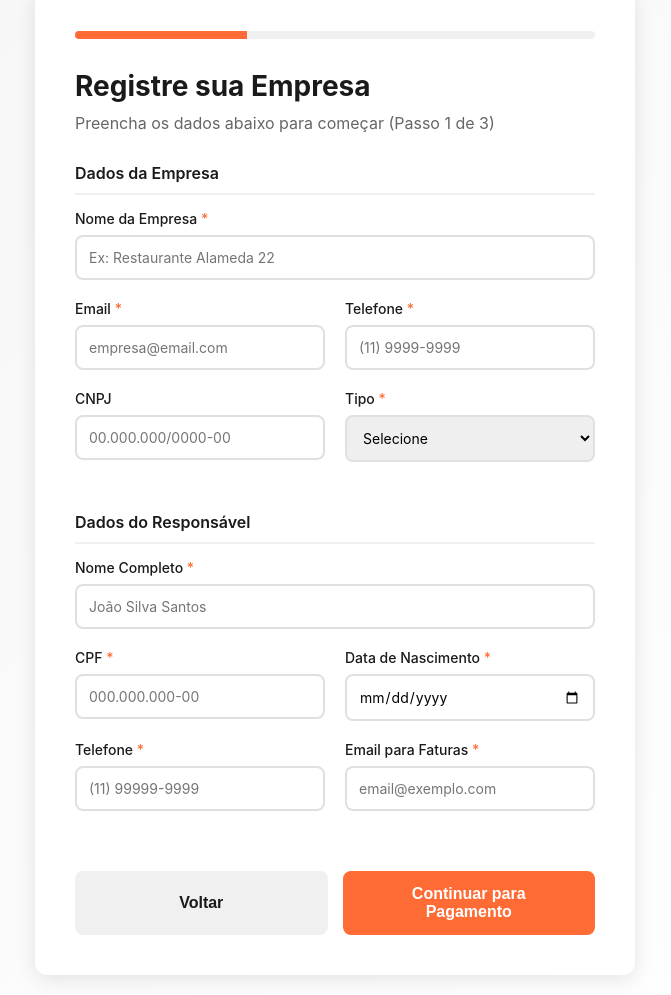
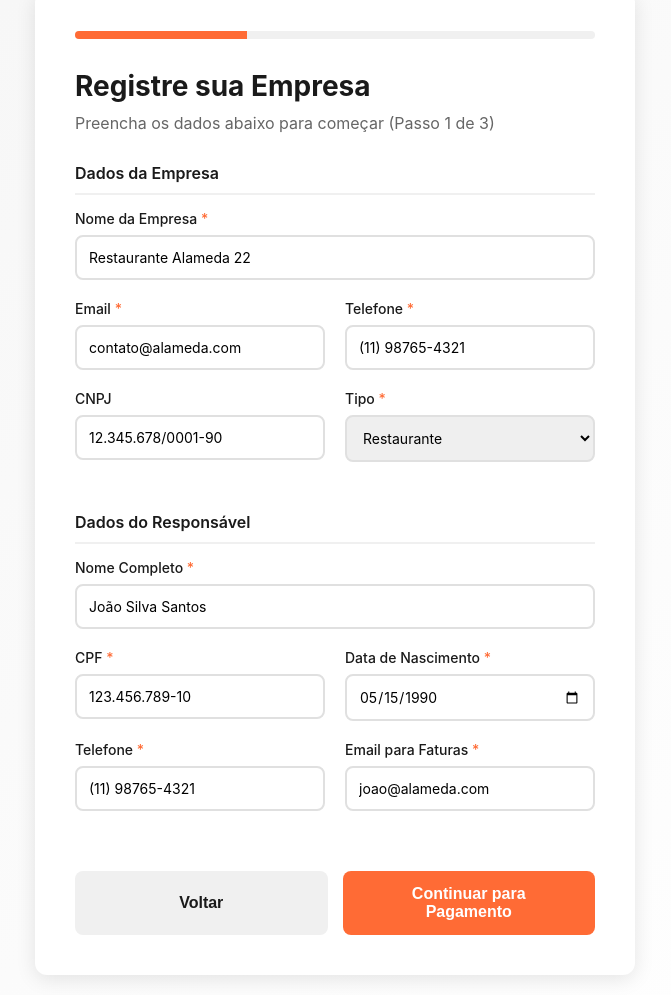
Before and after one commit to filiperamosb/degustte, a website: page cadastro-pagamento.html in a window 1280 px wide. Shown: the part 189-1184 px from the top of the page, without its empty margins (305-976 px from the left). Drawn offline with Linux system fonts and the light colour scheme.

Commit message:
Pré-preencher formulário com dados fictícios para testes
- Nome: Restaurante Alameda 22
- Email: contato@alameda.com
- Telefone: (11) 98765-4321
- CNPJ: 12.345.678/0001-90
- Responsável: João Silva Santos
- CPF: 123.456.789-10
- Data Nasc: 15/05/1990

Co-Authored-By: Claude Haiku 4.5 <noreply@anthropic.com>

```diff
--- a/cadastro-pagamento.html
+++ b/cadastro-pagamento.html
@@ -257,19 +257,19 @@
                     <div class="form-group">
                         <label for="nomeEmpresa">Nome da Empresa <span class="required">*</span></label>
                         <input type="text" id="nomeEmpresa" name="nomeEmpresa"
-                               placeholder="Ex: Restaurante Alameda 22" required>
+                               placeholder="Ex: Restaurante Alameda 22" value="Restaurante Alameda 22" required>
                     </div>
 
                     <div class="form-row">
                         <div class="form-group">
                             <label for="email">Email <span class="required">*</span></label>
                             <input type="email" id="email" name="email"
-                                   placeholder="empresa@email.com" required>
+                                   placeholder="empresa@email.com" value="contato@alameda.com" required>
                         </div>
                         <div class="form-group">
                             <label for="telefone">Telefone <span class="required">*</span></label>
                             <input type="tel" id="telefone" name="telefone"
-                                   placeholder="(11) 9999-9999" required>
+                                   placeholder="(11) 9999-9999" value="(11) 98765-4321" required>
                         </div>
                     </div>
 
@@ -277,13 +277,13 @@
                         <div class="form-group">
                             <label for="cnpj">CNPJ</label>
                             <input type="text" id="cnpj" name="cnpj"
-                                   placeholder="00.000.000/0000-00">
+                                   placeholder="00.000.000/0000-00" value="12.345.678/0001-90">
                         </div>
                         <div class="form-group">
                             <label for="tipo">Tipo <span class="required">*</span></label>
                             <select id="tipo" name="tipo" required>
                                 <option value="">Selecione</option>
-                                <option value="restaurante">Restaurante</option>
+                                <option value="restaurante" selected>Restaurante</option>
                                 <option value="bar">Bar</option>
                                 <option value="pizzaria">Pizzaria</option>
                                 <option value="lanchonete">Lanchonete</option>
@@ -300,18 +300,18 @@
                     <div class="form-group">
                         <label for="nomeResponsavel">Nome Completo <span class="required">*</span></label>
                         <input type="text" id="nomeResponsavel" name="nomeResponsavel"
-                               placeholder="João Silva Santos" required>
+                               placeholder="João Silva Santos" value="João Silva Santos" required>
                     </div>
 
                     <div class="form-row">
                         <div class="form-group">
                             <label for="cpf">CPF <span class="required">*</span></label>
                             <input type="text" id="cpf" name="cpf"
-                                   placeholder="000.000.000-00" required>
+                                   placeholder="000.000.000-00" value="123.456.789-10" required>
                         </div>
                         <div class="form-group">
                             <label for="dataNascimento">Data de Nascimento <span class="required">*</span></label>
-                            <input type="date" id="dataNascimento" name="dataNascimento" required>
+                            <input type="date" id="dataNascimento" name="dataNascimento" value="1990-05-15" required>
                         </div>
                     </div>
 
@@ -319,12 +319,12 @@
                         <div class="form-group">
                             <label for="telefoneResponsavel">Telefone <span class="required">*</span></label>
                             <input type="tel" id="telefoneResponsavel" name="telefoneResponsavel"
-                                   placeholder="(11) 99999-9999" required>
+                                   placeholder="(11) 99999-9999" value="(11) 98765-4321" required>
                         </div>
                         <div class="form-group">
                             <label for="emailResponsavel">Email para Faturas <span class="required">*</span></label>
                             <input type="email" id="emailResponsavel" name="emailResponsavel"
-                                   placeholder="email@exemplo.com" required>
+                                   placeholder="email@exemplo.com" value="joao@alameda.com" required>
                         </div>
                     </div>
                 </div>
```
